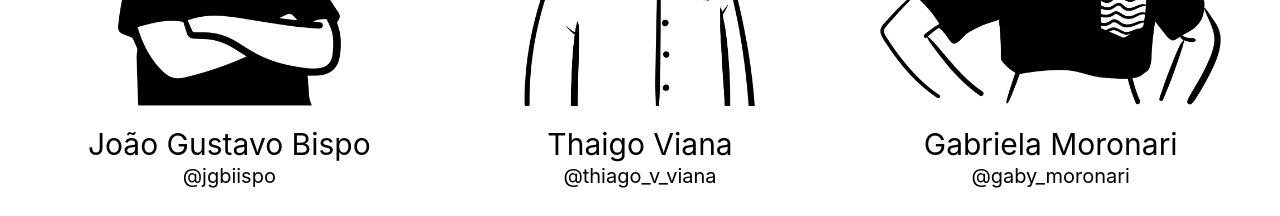
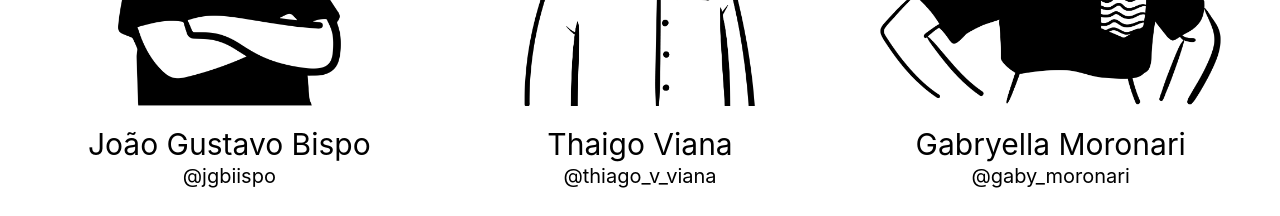
Before and after one commit to Nidus-Solutions/Nidus, a Next.js app: page / in a window 1280 px wide. Shown: the part 1920-2136 px from the top of the page. Built offline with nearby package versions, Linux system fonts and the light colour scheme.

Commit message:
Att. Members

```diff
--- a/components/aboutus.tsx
+++ b/components/aboutus.tsx
@@ -36,7 +36,7 @@ const AboutUs: React.FC = () => {
                         role='Desenvolvedor'
                     />
                     <Member
-                        name='Gabriela Moronari'
+                        name='Gabryella Moronari'
                         socialId='@gaby_moronari'
                         link='https://www.instagram.com/gaby_moronari'
                         id='gaby'
```
